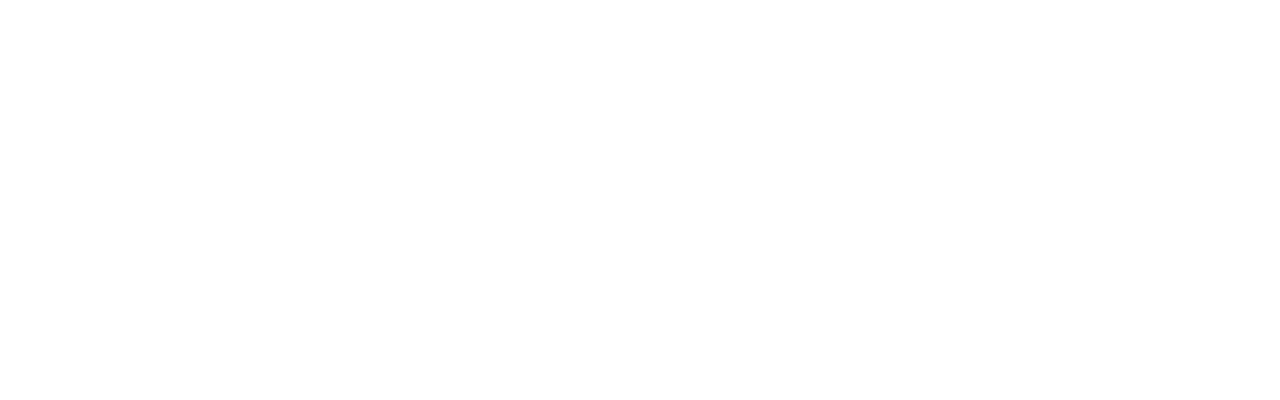
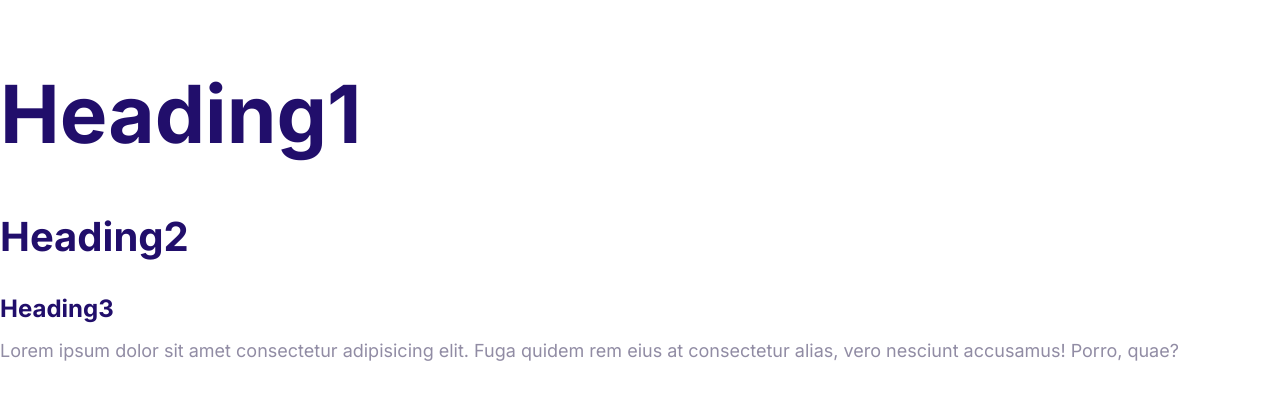
Before and after one commit to Sara-pyon/Sarapyon, a plain HTML site: page CSS3 Series: Part 3/index.html in a window 1280 px wide. Drawn offline with Linux system fonts and the light colour scheme.

Commit message:
Definethe styles for the font.

```diff
--- a/CSS3 Series: Part 3/css/styles.css
+++ b/CSS3 Series: Part 3/css/styles.css
@@ -3,5 +3,50 @@
     --color-secondary: #00d9ff;
     --color-accent: #ff3400;
     --color-heading: #210e6b;
-    --color-bordy: #918ca4;
+    --color-body: #918ca4;
 }
+
+html{
+    font-size: 62.5%;
+}
+
+body{
+    font-family: Inter, Arial, Helvetica, sans-serif;
+    color: var(--color-body);
+    font-size: 2.4rem;
+    line-height: 1.5;
+}
+
+h1, h2, h3{
+    color: var(--color-heading);
+    margin-bottom: 1rem; /*headingとbodyの距離を設定*/
+}
+
+h1{
+    font-size: 7rem;
+}
+h2{
+    font-size: 4rem;
+}
+h3{
+    font-size: 3rem;
+}
+p{
+    margin-top: 0;
+}
+
+@media screen and (min-width: 1024px) {
+    h1{
+        font-size: 8rem;
+    }
+    h2{
+        font-size: 4rem;
+    }
+    h3{
+        font-size: 2.4rem
+    }
+    body{
+        font-size: 1.8rem;
+    }
+
+}
--- a/CSS3 Series: Part 3/index.html
+++ b/CSS3 Series: Part 3/index.html
@@ -4,10 +4,17 @@
     <meta charset="UTF-8">
     <meta name="viewport" content="width=device-width, initial-scale=1.0">
     <title>Document</title>
+    <link rel="preconnect" href="https://fonts.googleapis.com">
+    <link rel="preconnect" href="https://fonts.gstatic.com" crossorigin>
+    <link href="https://fonts.googleapis.com/css2?family=Inter:wght@400;600;700&display=swap" rel="stylesheet">
     <link rel="stylesheet" href="css/normalize.css">
     <link rel="stylesheet" href="css/styles.css">
 </head>
 <body>
+    <h1>Heading1</h1>
+    <h2>Heading2</h2>
+    <h3>Heading3</h3>
+    <p>Lorem ipsum dolor sit amet consectetur adipisicing elit. Fuga quidem rem eius at consectetur alias, vero nesciunt accusamus! Porro, quae? </p>
 
 </body>
 </html>
```
